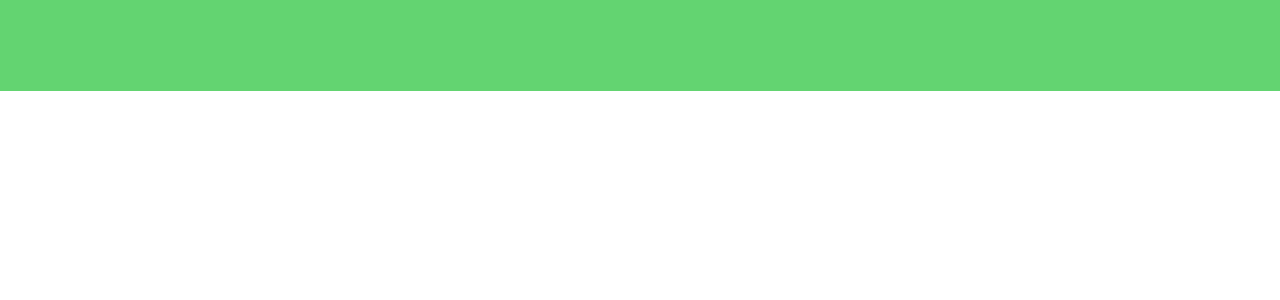
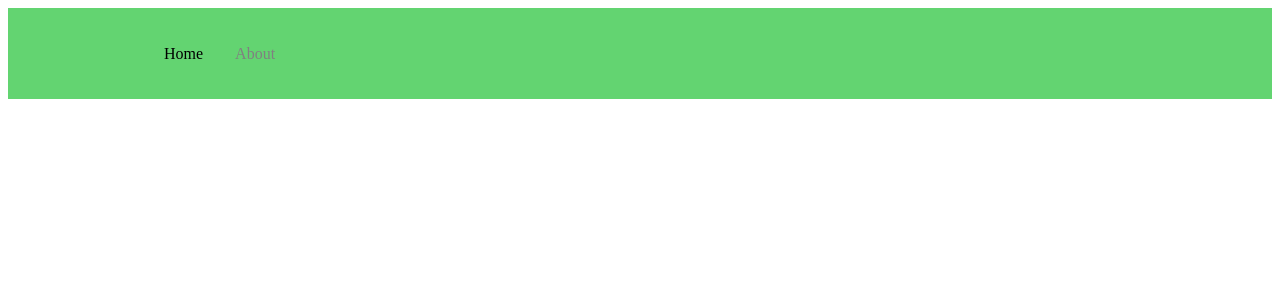
Before and after one commit to purriin/Portfolio, a React (Create React App) app: page / in a window 1280 px wide. Shown: the top 300 px of the page. Built offline with nearby package versions, Linux system fonts and the light colour scheme.

Commit message:
Navigation bar fully functional

```diff
--- a/src/App.js
+++ b/src/App.js
@@ -2,7 +2,7 @@ import React from 'react';
 import './App.css';
 import Navbar from './components/Navbar';
 import { BrowserRouter as Router, Routes, Route } from 'react-router-dom';
-import Home from './pages/about';
+import Home from './pages';
 import About from './pages/about';
 
 function App() {
--- a/src/components/Navbar/index.js
+++ b/src/components/Navbar/index.js
@@ -16,8 +16,12 @@ return (
             <Bars />
 
             <NavMenu>
-                <NavLink to='' activeStyle>
+                <NavLink to='/' activeStyle>
+                    Home
+                </NavLink>
 
+                <NavLink to='/about' activeStyle>
+                    About
                 </NavLink>
             </NavMenu>
         </Nav>
--- a/src/index.js
+++ b/src/index.js
@@ -1,18 +1,10 @@
 import React from 'react';
-import ReactDOM from 'react-dom/client';
-import './index.css';
+import ReactDOM from 'react-dom';
 import App from './App';
-import reportWebVitals from './reportWebVitals';
 
-const root = ReactDOM.createRoot(document.getElementById('root'));
-root.render(
+ReactDOM.render(
   <React.StrictMode>
     <App />
   </React.StrictMode>,
   document.getElementById('root')
 );
-
-// If you want to start measuring performance in your app, pass a function
-// to log results (for example: reportWebVitals(console.log))
-// or send to an analytics endpoint. Learn more: https://bit.ly/CRA-vitals
-reportWebVitals();
--- a/src/pages/about.js
+++ b/src/pages/about.js
@@ -8,7 +8,7 @@ const About = () => {
 
       }}
     >
-
+      <h1>Hi</h1>
     </div>
   );
 };
--- /dev/null
+++ b/src/pages/index.js
@@ -0,0 +1,18 @@
+import React from 'react';
+
+const Home = () => {
+    return (
+      <div
+        style={{
+          display: 'flex',
+          alignItems: 'Right',
+          height: '100vh',
+          top: '50vh'
+        }}
+      >
+        <h1>Welcome</h1>
+      </div>
+    );
+};
+
+export default Home;
```
